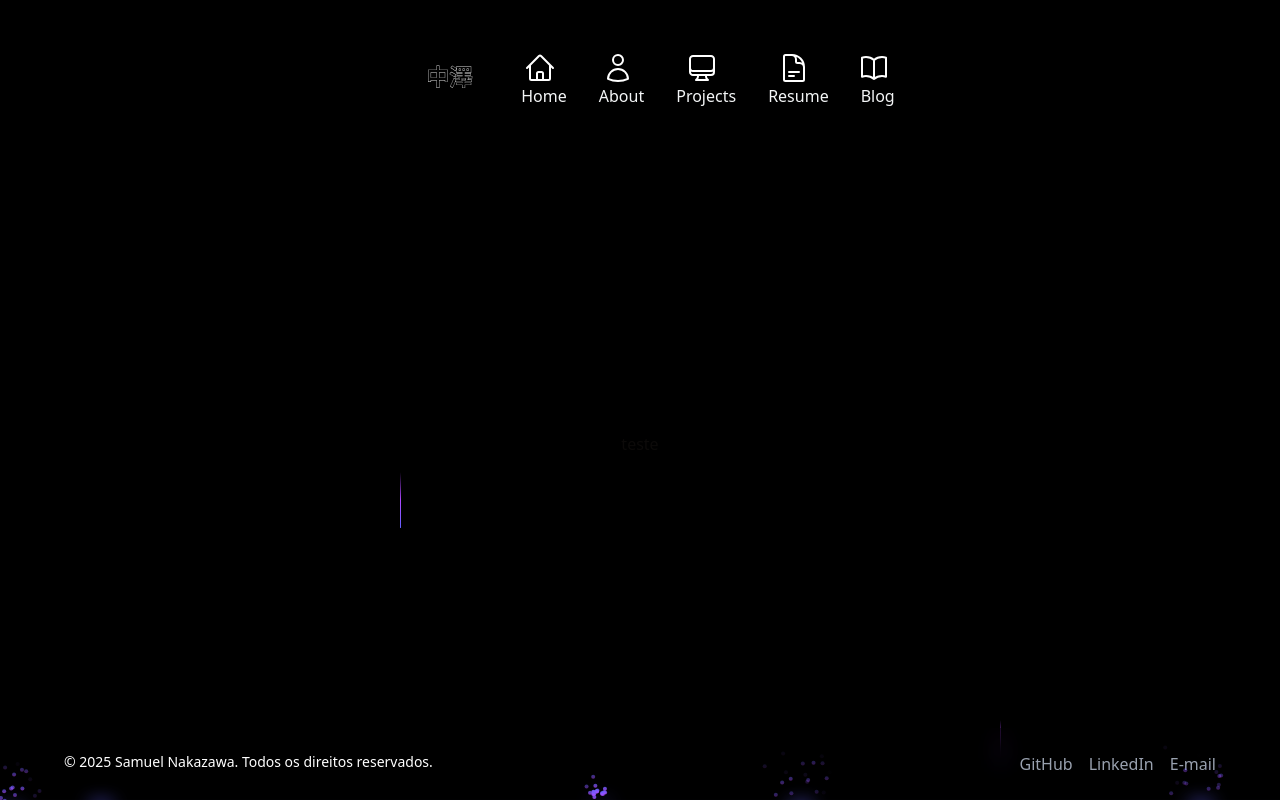
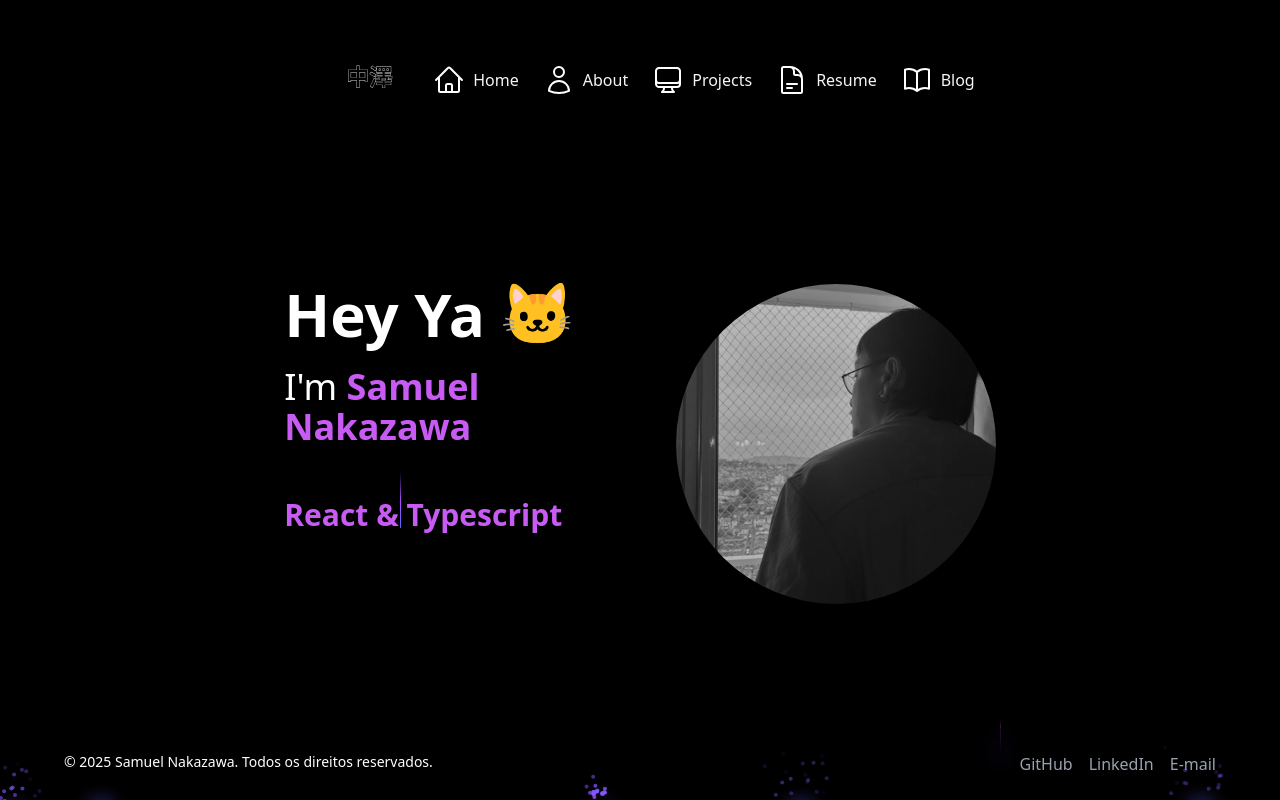
Before and after one commit to samuelnakazawa/naka.dev, a Next.js app: page / in a window 1280 px wide. Built offline with nearby package versions, Linux system fonts and the light colour scheme.

Commit message:
wip(hero): creating hero section and your respective components

```diff
--- a/src/app/globals.css
+++ b/src/app/globals.css
@@ -1,5 +1,5 @@
-@import "tailwindcss";
-@import "tw-animate-css";
+@import 'tailwindcss';
+@import 'tw-animate-css';
 
 @tailwind base;
 @tailwind components;
@@ -125,6 +125,16 @@
   }
 }
 
+.image-effect {
+  filter: grayscale(100%) brightness(75%);
+  transition: filter 0.5s ease-in-out;
+  mix-blend-mode: screen;
+}
+
+.image-effect:hover {
+  filter: grayscale(0%) brightness(100%);
+  mix-blend-mode: screen;
+}
 
 .menu-item::after {
   @apply content-[''] block bg-[#c95bf5] rounded-[16px] h-[5px] w-0 absolute left-0 -bottom-[1px] transition-all duration-300 ease-out;
--- a/src/app/page.tsx
+++ b/src/app/page.tsx
@@ -1,14 +1,14 @@
-import { BackgroundBeamsWithCollision } from "../components/ui/background-beams-with-collision";
-import { Footer, Header } from "@/components";
+import { BackgroundBeamsWithCollision } from '../components/ui';
+import { Footer, Header, HeroSection } from '@/components';
 
 export default function Home() {
   return (
     <BackgroundBeamsWithCollision>
       <div className="w-full h-screen grid grid-rows-[auto_1fr_auto] bg-black">
-<Header />
+        <Header />
         {/* Body */}
         <main className="flex flex-col items-center justify-center p-8">
-          <div>teste</div>
+          <HeroSection />
         </main>
 
         <Footer />
--- a/src/components/Footer.tsx
+++ b/src/components/Footer.tsx
@@ -11,7 +11,7 @@ export const Footer = () => {
             href="https://github.com/samuelnakazawa"
             target="_blank"
             rel="noopener noreferrer"
-            className="text-gray-400 hover:text-white transition duration-300"
+            className="text-gray-400 hover:text-[#c95bf5] transition duration-300"
           >
             GitHub
           </a>
@@ -19,13 +19,13 @@ export const Footer = () => {
             href="https://www.linkedin.com/in/samuel-nakazawa-960301141/"
             target="_blank"
             rel="noopener noreferrer"
-            className="text-gray-400 hover:text-white transition duration-300"
+            className="text-gray-400 hover:text-[#c95bf5] transition duration-300"
           >
             LinkedIn
           </a>
           <a
             href="mailto:samuelnakazawa895@gmail.com"
-            className="text-gray-400 hover:text-white transition duration-300"
+            className="text-gray-400 hover:text-[#c95bf5] transition duration-300"
           >
             E-mail
           </a>
--- /dev/null
+++ b/src/components/Hero.tsx
@@ -0,0 +1,26 @@
+import { CarouselWords } from './ui';
+import { carouselText } from './constants';
+export const HeroSection = () => {
+  return (
+    <section className="w-full  flex justify-center">
+      <div className="max-w-6xl mx-auto flex flex-col md:flex-row items-start justify-between px-4">
+        <div className="flex-1 text-center md:text-left mb-8 md:mb-0">
+          <h1 className="text-4xl md:text-6xl font-bold text-white pb-[15px]">
+            Hey Ya <span className="inline-block animate-bounce">🐱</span>
+          </h1>
+          <h2 className="text-2xl md:text-4xl text-white mt-2 mb-[50px]">
+            I'm <span className="text-[#c95bf5] font-bold">Samuel Nakazawa</span>
+          </h2>
+          <CarouselWords words={carouselText ? carouselText : ''} />
+        </div>
+        <div className="flex-1 flex justify-center md:justify-end">
+          <img
+            src="/images/samuelnakazawa.jpeg"
+            alt="Samuel Nakazawa"
+            className="rounded-full w-64 h-64 md:w-80 md:h-80 object-cover image-effect"
+          />
+        </div>
+      </div>
+    </section>
+  );
+};
--- /dev/null
+++ b/src/components/constants.tsx
@@ -0,0 +1,8 @@
+export const menuItems = ['home', 'about', 'projects', 'resume', 'blog'];
+export const carouselText = [
+  'Frontend Engineer',
+  'React & Typescript',
+  'Sleepyhead',
+  'Cat Person',
+  'Knowledge Seeker',
+];
--- a/src/components/index.tsx
+++ b/src/components/index.tsx
@@ -1,2 +1,3 @@
 export * from './Footer';
 export * from './Header';
+export * from './Hero';
--- /dev/null
+++ b/src/components/ui/carousel-words.tsx
@@ -0,0 +1,30 @@
+'use client';
+import React, { useState, useEffect } from 'react';
+
+export const CarouselWords = ({ words }) => {
+  const [currentIndex, setCurrentIndex] = useState(0);
+
+  useEffect(() => {
+    const interval = setInterval(() => {
+      setCurrentIndex((prevIndex) => (prevIndex + 1) % words.length);
+    }, 3000);
+
+    return () => clearInterval(interval);
+  }, [words.length]);
+
+  return (
+    <div className="relative h-12 overflow-hidden">
+      {words.map((word, index) => (
+        <div
+          key={word}
+          aria-label={word}
+          className={`absolute top-0 left-0 w-full h-full flex items-left justify-start text-2xl md:text-3xl font-bold text-[#c95bf5] transition-transform duration-500 ease-in-out ${
+            index === currentIndex ? 'translate-y-0 opacity-100' : 'translate-y-full opacity-0'
+          }`}
+        >
+          {word}
+        </div>
+      ))}
+    </div>
+  );
+};
--- a/src/components/ui/constants.tsx
+++ /dev/null
@@ -1 +0,0 @@
-export const menuItems = ['home', 'about', 'projects', 'resume', 'blog'];
--- /dev/null
+++ b/src/components/ui/index.tsx
@@ -0,0 +1,4 @@
+export * from './carousel-words';
+export * from './background-beams-with-collision';
+export * from './menu-item';
+export * from './text-hover-effect';
--- a/src/components/ui/menu-item.tsx
+++ b/src/components/ui/menu-item.tsx
@@ -32,7 +32,7 @@ export const MenuItem: React.FC<MenuItemProps> = ({ type }) => {
         animate={{ opacity: 1, y: 0 }}
         transition={{ duration: 0.5, ease: 'easeOut' }}
       >
-        <a className="flex flex-col items-center">
+        <a className="flex items-center">
           <img src={icon} alt={text} className="w-[1em] h-[1em] invert" />
           <p className="invert text-[0.5em] ml-[0.5em]">{text}</p>
         </a>
```
Also changed, not shown: src/components/Header.tsx (+6 -5 lines), public/images/samuelnakazawa.jpeg (added).
